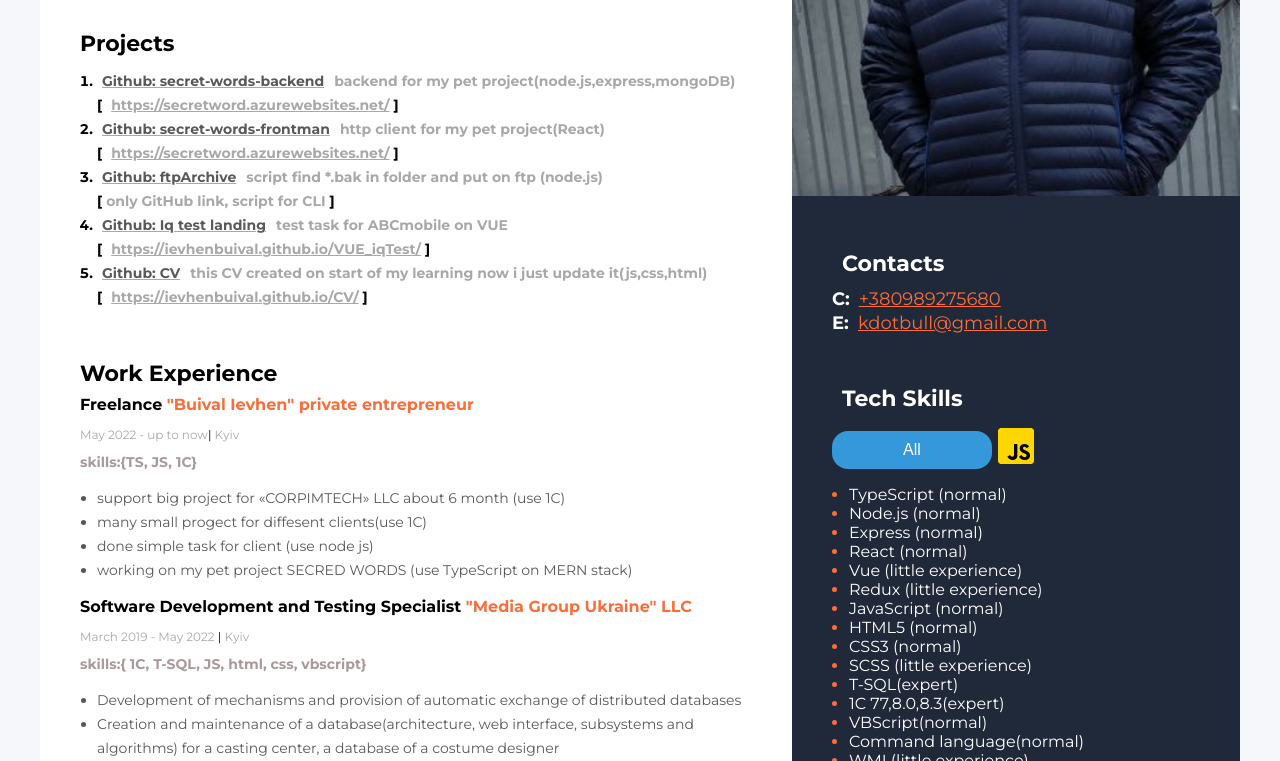
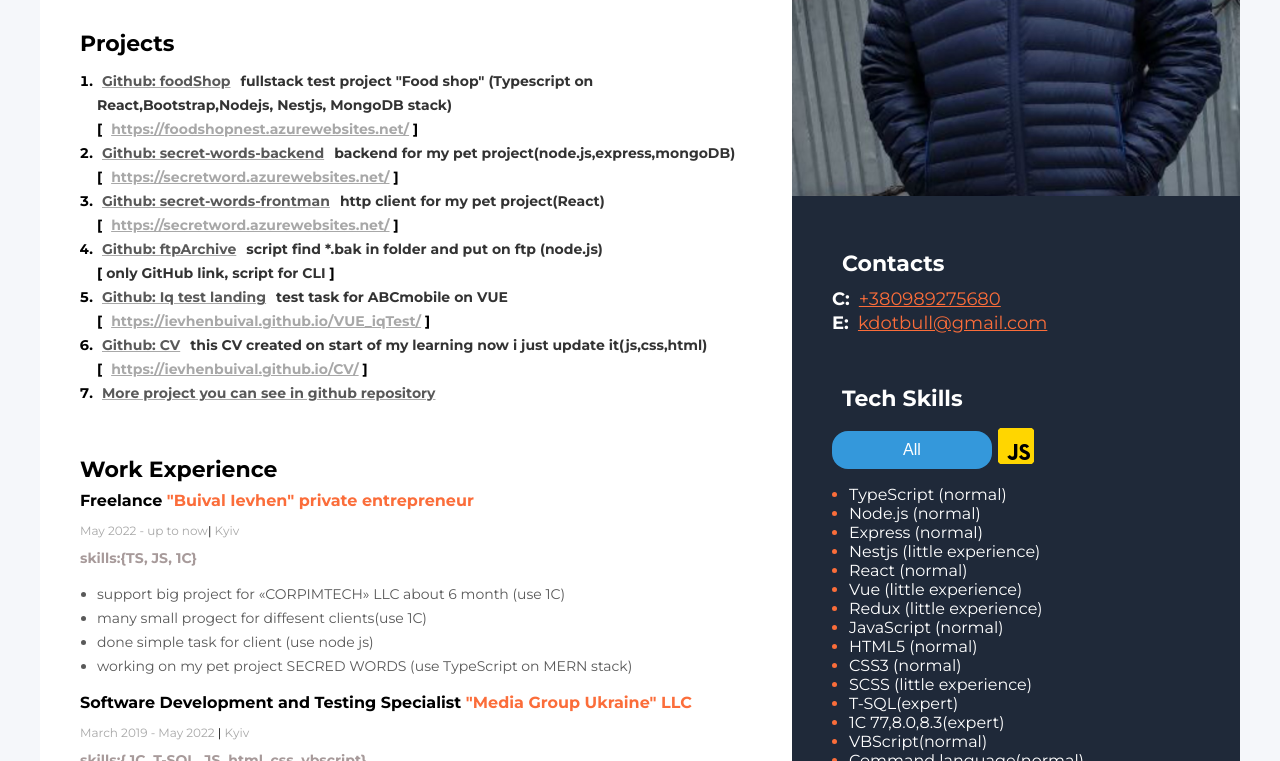
Before and after one commit to IevhenBuival/CV, a plain HTML site: page index.html in a window 1280 px wide. Shown: the part 444-1205 px from the top of the page. Drawn offline with Linux system fonts and the light colour scheme.

Commit message:
new skils and project

```diff
--- a/index.html
+++ b/index.html
@@ -60,6 +60,13 @@
         <h2 class="content_h2">Projects</h2>
         <ol>
           <li><a class="content_link"
+            href="https://github.com/IevhenBuival/foodShop">
+            <span class="gray">Github: foodShop</span></a><span class="colorA8">fullstack test project "Food shop" (Typescript on React,Bootstrap,Nodejs, Nestjs, MongoDB stack)</span>
+            <div>
+            <span class="colorBlack">[</span> <span class="colorA8"><a class="content_link" href="https://foodshopnest.azurewebsites.net/">https://foodshopnest.azurewebsites.net/</a></span> <span class="colorBlack">]</span>
+            </div>
+          </li>
+          <li><a class="content_link"
               href="https://github.com/IevhenBuival/secret-words-backend">
             <span class="gray">Github: secret-words-backend</span></a><span class="colorA8">backend for my pet project(node.js,express,mongoDB)</span>
             <div>
@@ -96,7 +103,10 @@
             <span class="colorBlack">[</span> <span class="colorA8"><a class="content_link" href="https://ievhenbuival.github.io/CV/">https://ievhenbuival.github.io/CV/</a></span> <span class="colorBlack">]</span>
             </div>
           </li>
-
+          <li><a class="content_link"
+            href="https://github.com/IevhenBuival/">
+            <span class="gray">More project you can see in github repository</span></a>
+          </li>
 
         </ol>
       </div>
@@ -318,10 +328,11 @@
         <ul class="skill_list">
           <li class="foFiltr All Currently_learning Normal"><span class="skill_list_text">TypeScript (normal)</span> </li>
           <li class="foFiltr All Currently_learning Normal"><span class="skill_list_text">Node.js (normal)</span> </li>
-          <li class="foFiltr All Currently_learning Normal"><span class="skill_list_text">Express (normal)</span> </li>
+          <li class="foFiltr All Normal"><span class="skill_list_text">Express (normal)</span> </li>
+          <li class="foFiltr All Currently_learning  Little_experience"><span class="skill_list_text">Nestjs (little experience)</span> </li>
 
           <li class="foFiltr All Normal"><span class="skill_list_text">React (normal)</span> </li>
-          <li class="foFiltr All Currently_learning Little_experience"><span class="skill_list_text">Vue (little experience)</span> </li>
+          <li class="foFiltr All Little_experience"><span class="skill_list_text">Vue (little experience)</span> </li>
 
           <li class="foFiltr All Little_experience"><span class="skill_list_text">Redux (little experience)</span> </li>
           <li class="foFiltr All Normal"><span class="skill_list_text">JavaScript
--- a/style/style.css
+++ b/style/style.css
@@ -43,7 +43,7 @@ li {
 }
 
 .colorA8 {
-  color: #a8a8a8;
+  color: #333;
 }
 
 .liwhite {
```
